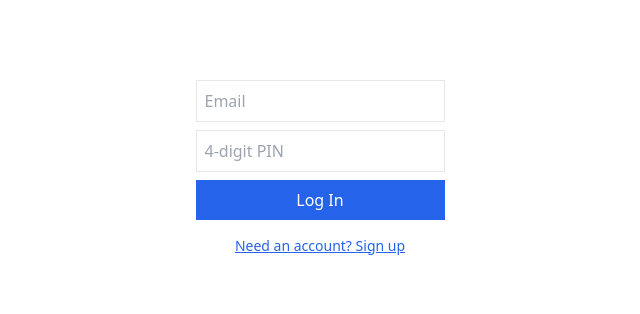
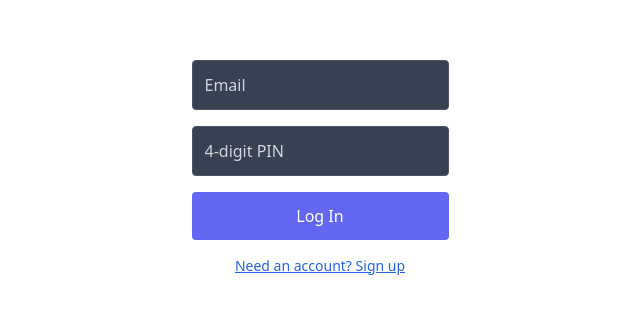
Before and after one commit to jcmanzke/Career-navigator-2, a Next.js app: page / in a window 1280 px wide. Shown: the part 232-546 px from the top of the page, without its empty margins (320-960 px from the left). Built offline with nearby package versions, Linux system fonts and the light colour scheme; no server answers.

Commit message:
Create admin signup endpoint

```diff
--- a/app/AuthForm.tsx
+++ b/app/AuthForm.tsx
@@ -2,7 +2,7 @@
 
 import { useState } from "react";
 import { useRouter } from "next/navigation";
-import { supabase } from "../lib/supabaseClient";
+import { getSupabaseClient } from "../lib/supabaseClient";
 
 type AuthMode = "login" | "signup";
 
@@ -19,24 +19,57 @@ export default function AuthForm({ mode }: { mode: AuthMode }) {
       setError("PIN must be exactly 4 digits");
       return;
     }
-    const authFn = mode === "signup" ? supabase.auth.signUp : supabase.auth.signInWithPassword;
-    const { error } = await authFn({ email, password: pin });
-    if (error) {
-      setError(error.message);
-    } else {
+    try {
+      const supabase = getSupabaseClient();
+      const password = pin.padEnd(6, "0");
+      if (mode === "signup") {
+        const res = await fetch("/api/signup", {
+          method: "POST",
+          headers: { "Content-Type": "application/json" },
+          body: JSON.stringify({ email, password }),
+        });
+        if (!res.ok) {
+          const data = await res.json().catch(() => ({}));
+          setError(data.error || "Failed to sign up");
+          return;
+        }
+        const { error: signInError } = await supabase.auth.signInWithPassword({
+          email,
+          password,
+        });
+        if (signInError) {
+          setError(signInError.message);
+          return;
+        }
+      } else {
+        const { error } = await supabase.auth.signInWithPassword({
+          email,
+          password,
+        });
+        if (error) {
+          setError(error.message);
+          return;
+        }
+      }
       router.push("/");
+    } catch (e) {
+      setError((e as Error).message);
     }
   };
 
   return (
-    <form onSubmit={handleSubmit} className="flex flex-col gap-2 max-w-xs">
+    <form onSubmit={handleSubmit} className="flex flex-col gap-4">
       <input
         type="email"
         placeholder="Email"
         value={email}
         onChange={(e) => setEmail(e.target.value)}
         required
-        className="border p-2"
+        className={`p-3 rounded border ${
+          mode === "login"
+            ? "bg-gray-700 border-gray-600 text-white placeholder-gray-300"
+            : "border-gray-300"
+        }`}
       />
       <input
         type="password"
@@ -47,10 +80,21 @@ export default function AuthForm({ mode }: { mode: AuthMode }) {
         maxLength={4}
         inputMode="numeric"
         title="PIN must be exactly 4 digits"
-        className="border p-2"
+        className={`p-3 rounded border ${
+          mode === "login"
+            ? "bg-gray-700 border-gray-600 text-white placeholder-gray-300"
+            : "border-gray-300"
+        }`}
       />
       {error && <p className="text-red-600 text-sm">{error}</p>}
-      <button type="submit" className="bg-blue-600 text-white p-2">
+      <button
+        type="submit"
+        className={`${
+          mode === "signup"
+            ? "bg-green-600 hover:bg-green-500"
+            : "bg-indigo-500 hover:bg-indigo-400"
+        } text-white p-3 rounded transition-colors`}
+      >
         {mode === "signup" ? "Sign Up" : "Log In"}
       </button>
     </form>
--- a/app/CareerNavigator.tsx
+++ b/app/CareerNavigator.tsx
@@ -1,7 +1,7 @@
 "use client";
 
 import React, { useEffect, useMemo, useRef, useState } from "react";
-import { supabase } from "../lib/supabaseClient";
+import { getSupabaseClient } from "../lib/supabaseClient";
 
 // --- Minimal helpers -------------------------------------------------------
 const uid = () => Math.random().toString(36).slice(2, 10);
@@ -278,7 +278,14 @@ function asMarkdown(j) {
 function Shell({ step, setStep, saveState, children }) {
   const [email, setEmail] = useState<string | null>(null);
   useEffect(() => {
-    supabase.auth.getUser().then(({ data: { user } }) => setEmail(user?.email ?? null));
+    try {
+      const supabase = getSupabaseClient();
+      supabase.auth
+        .getUser()
+        .then(({ data: { user } }) => setEmail(user?.email ?? null));
+    } catch (e) {
+      console.error(e);
+    }
   }, []);
   const stepToPhase = (s) => (s <= 4 ? "Phase 1" : s <= 6 ? "Phase 2" : "Phase 3");
   return (
@@ -700,7 +707,12 @@ export default function CareerNavigator() {
   });
 
   useEffect(() => {
-    supabase.from('journeys').select('id').limit(1)
+    try {
+      const supabase = getSupabaseClient();
+      supabase
+        .from('journeys')
+        .select('id')
+        .limit(1)
         .then(({ error }) => {
           if (error) {
             console.error('Supabase connection error', error);
@@ -708,6 +720,9 @@ export default function CareerNavigator() {
             console.log('Connected to Supabase');
           }
         });
+    } catch (e) {
+      console.error(e);
+    }
   }, []);
 
   // Autosave to localStorage
--- /dev/null
+++ b/app/api/signup/route.ts
@@ -0,0 +1,20 @@
+import { NextResponse } from 'next/server';
+import { getSupabaseAdminClient } from '../../../lib/supabaseAdmin';
+
+export async function POST(request: Request) {
+  try {
+    const { email, password } = await request.json();
+    const supabase = getSupabaseAdminClient();
+    const { error } = await supabase.auth.admin.createUser({
+      email,
+      password,
+      email_confirm: true,
+    });
+    if (error) {
+      return NextResponse.json({ error: error.message }, { status: 400 });
+    }
+    return NextResponse.json({ ok: true });
+  } catch (e) {
+    return NextResponse.json({ error: (e as Error).message }, { status: 400 });
+  }
+}
--- a/app/login/page.tsx
+++ b/app/login/page.tsx
@@ -1,5 +1,19 @@
+import Link from "next/link";
 import AuthForm from "../AuthForm";
 
 export default function LoginPage() {
-  return <AuthForm mode="login" />;
+  return (
+    <div className="flex min-h-screen items-center justify-center bg-gradient-to-br from-gray-900 via-gray-800 to-black text-white">
+      <div className="w-full max-w-md p-8 space-y-6 bg-gray-800/70 backdrop-blur rounded-lg shadow-xl">
+        <h1 className="text-3xl font-bold text-center">Welcome Back</h1>
+        <AuthForm mode="login" />
+        <p className="text-sm text-center text-gray-300">
+          Don't have an account?{" "}
+          <Link href="/signup" className="text-indigo-400 underline">
+            Sign up
+          </Link>
+        </p>
+      </div>
+    </div>
+  );
 }
--- a/app/page.tsx
+++ b/app/page.tsx
@@ -4,25 +4,45 @@ import { useEffect, useState } from "react";
 import type { Session } from "@supabase/supabase-js";
 import CareerNavigatorLoader from "./CareerNavigatorLoader";
 import AuthForm from "./AuthForm";
-import { supabase } from "../lib/supabaseClient";
+import { getSupabaseClient } from "../lib/supabaseClient";
 
 export default function Page() {
   const [session, setSession] = useState<Session | null>(null);
   const [authMode, setAuthMode] = useState<"login" | "signup">("login");
   const [loading, setLoading] = useState(true);
+  const [error, setError] = useState<string | null>(null);
 
   useEffect(() => {
-    supabase.auth.getSession().then(({ data }) => {
-      setSession(data.session);
+    let unsubscribe = () => {};
+    try {
+      const supabase = getSupabaseClient();
+      supabase.auth.getSession().then(({ data }) => {
+        setSession(data.session);
+        setLoading(false);
+      });
+      const { data: listener } = supabase.auth.onAuthStateChange(
+        (_event, session) => {
+          setSession(session);
+        }
+      );
+      unsubscribe = () => listener.subscription.unsubscribe();
+    } catch (e) {
+      console.error(e);
+      setError((e as Error).message);
       setLoading(false);
-    });
-    const { data: listener } = supabase.auth.onAuthStateChange((_event, session) => {
-      setSession(session);
-    });
-    return () => listener.subscription.unsubscribe();
+    }
+    return unsubscribe;
   }, []);
 
   if (loading) return null;
+
+  if (error) {
+    return (
+      <div className="flex min-h-screen items-center justify-center">
+        <p className="text-red-600">{error}</p>
+      </div>
+    );
+  }
 
   if (!session) {
     return (
--- a/app/signup/page.tsx
+++ b/app/signup/page.tsx
@@ -1,5 +1,19 @@
+import Link from "next/link";
 import AuthForm from "../AuthForm";
 
 export default function SignupPage() {
-  return <AuthForm mode="signup" />;
+  return (
+    <div className="flex min-h-screen items-center justify-center bg-gradient-to-br from-blue-50 via-teal-50 to-emerald-100">
+      <div className="w-full max-w-md p-8 space-y-6 bg-white/90 backdrop-blur rounded-lg shadow">
+        <h1 className="text-3xl font-bold text-center text-gray-800">Create Account</h1>
+        <AuthForm mode="signup" />
+        <p className="text-sm text-center text-gray-700">
+          Already have an account?{" "}
+          <Link href="/login" className="text-blue-600 underline">
+            Log in
+          </Link>
+        </p>
+      </div>
+    </div>
+  );
 }
--- /dev/null
+++ b/lib/supabaseAdmin.ts
@@ -0,0 +1,21 @@
+import { createClient, SupabaseClient } from '@supabase/supabase-js';
+
+let adminClient: SupabaseClient | null = null;
+
+export function getSupabaseAdminClient(): SupabaseClient {
+  if (!adminClient) {
+    const url = process.env.NEXT_PUBLIC_SUPABASE_URL;
+    const serviceKey = process.env.SUPABASE_SERVICE_ROLE_KEY;
+    if (!url || !serviceKey) {
+      throw new Error('Missing Supabase URL or service role key.');
+    }
+    try {
+      // eslint-disable-next-line no-new
+      new URL(url);
+    } catch {
+      throw new Error('Invalid Supabase URL. Check NEXT_PUBLIC_SUPABASE_URL.');
+    }
+    adminClient = createClient(url, serviceKey);
+  }
+  return adminClient;
+}
--- a/lib/supabaseClient.ts
+++ b/lib/supabaseClient.ts
@@ -1,10 +1,30 @@
-import { createClient } from '@supabase/supabase-js';
+import { createClient, SupabaseClient } from '@supabase/supabase-js';
 
-const supabaseUrl = process.env.NEXT_PUBLIC_SUPABASE_URL;
-const supabaseAnonKey = process.env.NEXT_PUBLIC_SUPABASE_ANON_KEY;
+let client: SupabaseClient | null = null;
 
-if (!supabaseUrl || !supabaseAnonKey) {
-  throw new Error('Missing Supabase URL or anon key. Check your environment variables.');
+export function getSupabaseClient(): SupabaseClient {
+  if (!client) {
+    const url = process.env.NEXT_PUBLIC_SUPABASE_URL;
+    const anonKey = process.env.NEXT_PUBLIC_SUPABASE_ANON_KEY;
+    if (!url || !anonKey) {
+      throw new Error('Missing Supabase URL or anon key. Check your environment variables.');
+    }
+
+    // Validate URL format to provide clearer errors when variables are swapped
+    try {
+      // Throws if url is not a valid URL (e.g. the anon key by mistake)
+      // eslint-disable-next-line no-new
+      new URL(url);
+    } catch {
+      if (/^https?:\/\//i.test(anonKey)) {
+        throw new Error(
+          'Invalid Supabase URL. It looks like the URL and anon key might be swapped.'
+        );
+      }
+      throw new Error('Invalid Supabase URL. Check NEXT_PUBLIC_SUPABASE_URL.');
+    }
+
+    client = createClient(url, anonKey);
+  }
+  return client;
 }
-
-export const supabase = createClient(supabaseUrl, supabaseAnonKey);
```
Also changed, not shown: 1 other file (tests, documents, lock files or other folders). Lines whose indentation alone changed are shown as unchanged.
